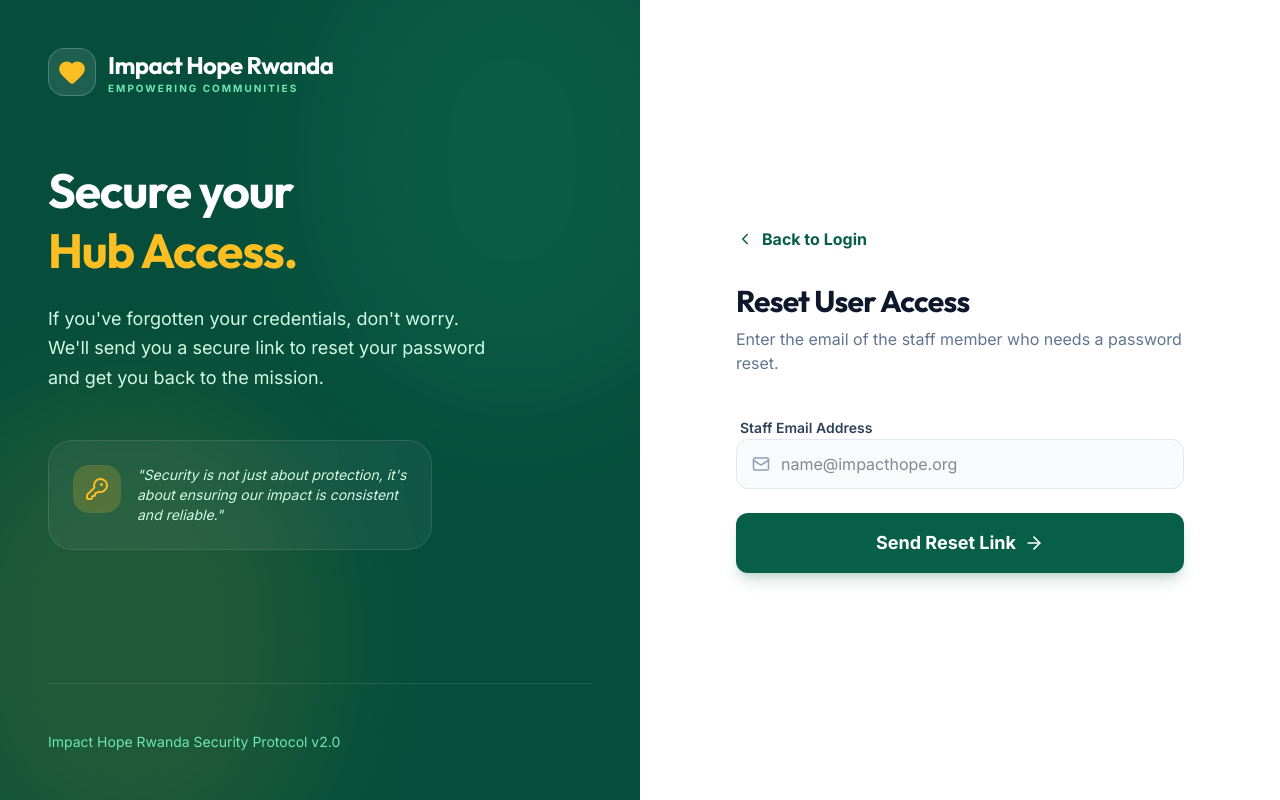
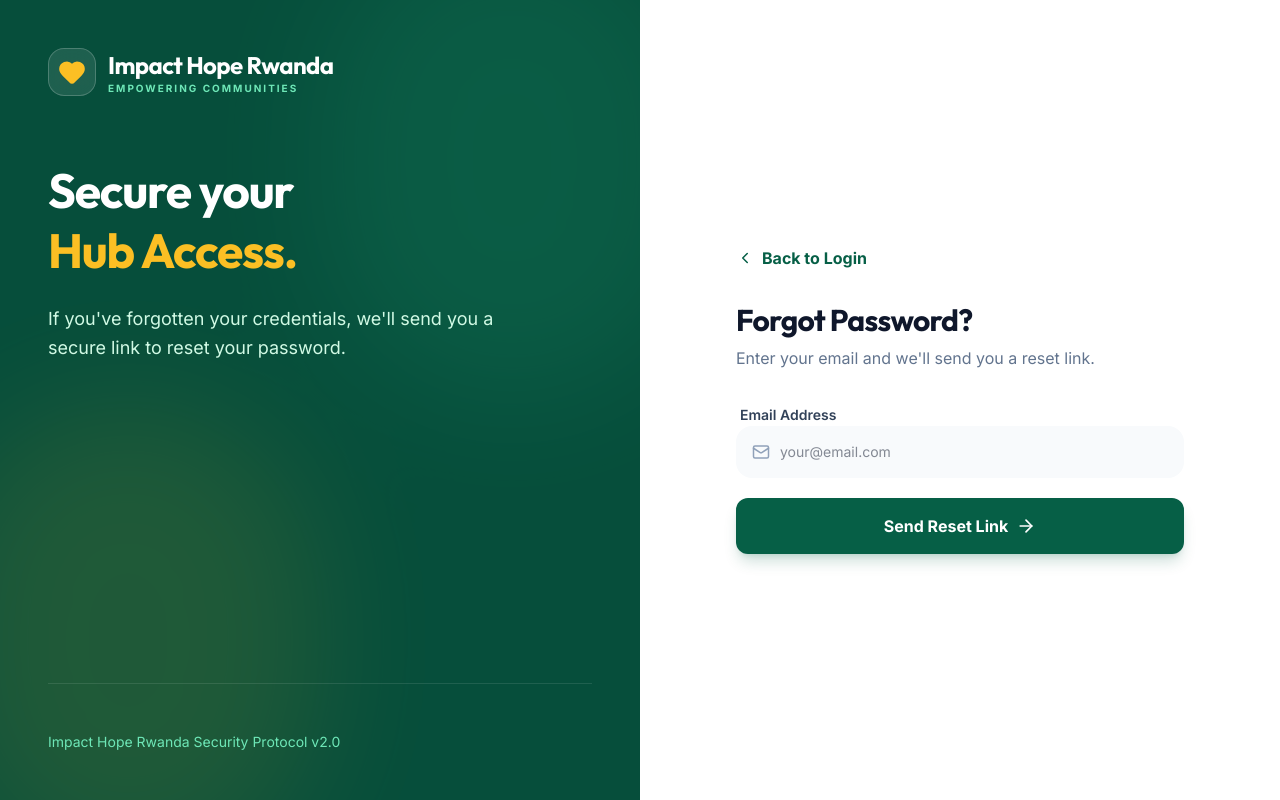
Before and after one commit to Manzi201/impacthoperwanda, a React (Vite) app: page /forgot-password in a window 1280 px wide. Built offline with nearby package versions, Linux system fonts and the light colour scheme.

Commit message:
fix: forgot password stays on page, handles reset link from email, no redirect to login

```diff
--- a/src/context/AuthProvider.jsx
+++ b/src/context/AuthProvider.jsx
@@ -109,6 +109,9 @@ export const AuthProvider = ({ children }) => {
       // Skip the first INITIAL_SESSION event — getSession handles that
       if (!initialised) return
 
+      // If this is a password recovery event, don't navigate away
+      if (_event === 'PASSWORD_RECOVERY') return
+
       const currentUser = session?.user ?? null
       setUser(currentUser)
 
@@ -148,7 +151,7 @@ export const AuthProvider = ({ children }) => {
 
   const resetPassword = async (email) => {
     const { error } = await supabase.auth.resetPasswordForEmail(email, {
-      redirectTo: `${window.location.origin}/reset-password`
+      redirectTo: `${window.location.origin}/forgot-password`
     })
     return { error }
   }
--- a/src/pages/ForgotPassword.jsx
+++ b/src/pages/ForgotPassword.jsx
@@ -1,71 +1,110 @@
-import { useState } from 'react'
-import { Link } from 'react-router-dom'
-import { Heart, Mail, ArrowRight, ChevronLeft, KeyRound, CheckCircle2 } from 'lucide-react'
+import { useState, useEffect } from 'react'
+import { Link, useNavigate } from 'react-router-dom'
+import { Heart, Mail, ArrowRight, ChevronLeft, KeyRound, CheckCircle2, Lock, Eye, EyeOff, Loader2 } from 'lucide-react'
 import { motion } from 'framer-motion'
-import { useAuth } from '../hooks/useAuth'
+import { supabase } from '../lib/supabase'
 
 const ForgotPassword = () => {
+  const navigate = useNavigate()
+
+  // Mode: 'request' = send email, 'reset' = set new password (came from email link)
+  const [mode, setMode] = useState('request')
   const [email, setEmail] = useState('')
+  const [newPassword, setNewPassword] = useState('')
+  const [confirmPassword, setConfirmPassword] = useState('')
+  const [showNew, setShowNew] = useState(false)
+  const [showConfirm, setShowConfirm] = useState(false)
   const [loading, setLoading] = useState(false)
   const [success, setSuccess] = useState(false)
   const [error, setError] = useState('')
-  const { resetPassword } = useAuth()
 
-  const handleReset = async (e) => {
+  // Detect if user came back from a password reset email link
+  // Supabase puts #access_token in the URL hash
+  useEffect(() => {
+    const hash = window.location.hash
+    if (hash && hash.includes('access_token')) {
+      // Parse the token from hash
+      const params = new URLSearchParams(hash.replace('#', '?'))
+      const type = params.get('type')
+      if (type === 'recovery') {
+        setMode('reset')
+        // Let Supabase handle the session from hash automatically
+        supabase.auth.getSession()
+      }
+    }
+  }, [])
+
+  const handleSendEmail = async (e) => {
     e.preventDefault()
     setError('')
     setLoading(true)
-    const { error } = await resetPassword(email)
+    const { error } = await supabase.auth.resetPasswordForEmail(email, {
+      redirectTo: `${window.location.origin}/forgot-password`
+    })
+    setLoading(false)
     if (error) {
       setError(error.message)
-      setLoading(false)
     } else {
       setSuccess(true)
-      setLoading(false)
+    }
+  }
+
+  const handleSetNewPassword = async (e) => {
+    e.preventDefault()
+    setError('')
+    if (newPassword !== confirmPassword) {
+      setError('Passwords do not match.')
+      return
+    }
+    if (newPassword.length < 6) {
+      setError('Password must be at least 6 characters.')
+      return
+    }
+    setLoading(true)
+    const { error } = await supabase.auth.updateUser({ password: newPassword })
+    setLoading(false)
+    if (error) {
+      setError(error.message)
+    } else {
+      setSuccess(true)
+      // Sign out and send to login after 2 seconds
+      setTimeout(async () => {
+        await supabase.auth.signOut()
+        navigate('/login')
+      }, 2000)
     }
   }
 
   return (
     <div className="min-h-screen flex bg-white">
-      {/* Left Side - Branding & Info */}
+      {/* Left Branding */}
       <div className="hidden lg:flex lg:w-1/2 bg-primary-900 relative overflow-hidden flex-col justify-between p-12 text-white">
-        <div className="absolute top-0 left-0 w-full h-full opacity-10">
+        <div className="absolute inset-0 opacity-10">
           <div className="absolute top-[-10%] right-[-10%] w-[60%] h-[60%] rounded-full bg-primary-400 blur-3xl"></div>
           <div className="absolute bottom-[-10%] left-[-10%] w-[60%] h-[60%] rounded-full bg-secondary-400 blur-3xl"></div>
         </div>
 
         <div className="relative z-10">
-          <Link to="/" className="flex items-center gap-3 mb-16">
+          <Link to="/login" className="flex items-center gap-3 mb-16">
             <div className="w-12 h-12 bg-white/10 backdrop-blur-xl rounded-2xl flex items-center justify-center border border-white/20">
               <Heart size={28} className="text-secondary-400" fill="currentColor" />
             </div>
             <div>
-              <h1 className="text-2xl font-display font-bold tracking-tight">Impact Hope Rwanda</h1>
+              <h1 className="text-2xl font-bold tracking-tight">Impact Hope Rwanda</h1>
               <p className="text-[10px] uppercase tracking-[0.2em] text-primary-300 font-bold">Empowering Communities</p>
             </div>
           </Link>
 
-          <motion.div
-            initial={{ opacity: 0, x: -20 }}
-            animate={{ opacity: 1, x: 0 }}
-            transition={{ delay: 0.2 }}
-          >
+          <motion.div initial={{ opacity: 0, x: -20 }} animate={{ opacity: 1, x: 0 }} transition={{ delay: 0.2 }}>
             <h2 className="text-5xl font-bold leading-tight mb-6">
-              Secure your <br />
+              {mode === 'reset' ? 'Set your new' : 'Secure your'}<br />
               <span className="text-secondary-400">Hub Access.</span>
             </h2>
-            <p className="text-lg text-primary-100 max-w-md leading-relaxed mb-12">
-              If you've forgotten your credentials, don't worry. We'll send you a secure link to reset your password and get you back to the mission.
+            <p className="text-lg text-primary-100 max-w-md leading-relaxed">
+              {mode === 'reset'
+                ? 'Enter your new password below. Make sure it is strong and unique.'
+                : "If you've forgotten your credentials, we'll send you a secure link to reset your password."}
             </p>
-
-            <div className="p-6 rounded-3xl bg-white/5 border border-white/10 flex items-start gap-4 max-w-sm">
-              <div className="w-12 h-12 rounded-2xl bg-secondary-400/20 flex items-center justify-center text-secondary-400 shrink-0">
-                <KeyRound size={24} />
-              </div>
-              <p className="text-sm text-primary-100 italic">
-                "Security is not just about protection, it's about ensuring our impact is consistent and reliable."
-              </p>
-            </div>
           </motion.div>
         </div>
 
@@ -74,76 +113,140 @@ const ForgotPassword = () => {
         </div>
       </div>
 
-      {/* Right Side - Forgot Password Form */}
+      {/* Right Form */}
       <div className="w-full lg:w-1/2 flex items-center justify-center p-8 md:p-12">
-        <motion.div
-          initial={{ opacity: 0, y: 20 }}
-          animate={{ opacity: 1, y: 0 }}
-          className="w-full max-w-md"
-        >
+        <motion.div initial={{ opacity: 0, y: 20 }} animate={{ opacity: 1, y: 0 }} className="w-full max-w-md">
           <Link to="/login" className="flex items-center gap-2 text-primary-800 hover:text-primary-900 font-bold mb-8 group transition-all">
             <ChevronLeft size={18} className="group-hover:-translate-x-1 transition-transform" />
             <span>Back to Login</span>
           </Link>
 
-          {success ? (
-            <div className="text-center py-8">
-              <div className="w-20 h-20 bg-emerald-50 rounded-full flex items-center justify-center text-emerald-600 mx-auto mb-6">
-                <CheckCircle2 size={40} />
-              </div>
-              <h3 className="text-3xl font-bold text-slate-900 mb-2">Check your email</h3>
-              <p className="text-slate-500 mb-8">We've sent a password reset link to your email address.</p>
-              <Link to="/login" className="btn-primary w-full py-4 text-lg">
-                <span>Return to Login</span>
-              </Link>
-            </div>
-          ) : (
+          {/* ── REQUEST MODE ── */}
+          {mode === 'request' && !success && (
             <>
-              <div className="mb-10">
-                <h3 className="text-3xl font-bold text-slate-900 tracking-tight">Reset User Access</h3>
-                <p className="text-slate-500 mt-2">Enter the email of the staff member who needs a password reset.</p>
+              <div className="mb-8">
+                <h3 className="text-3xl font-bold text-slate-900 tracking-tight">Forgot Password?</h3>
+                <p className="text-slate-500 mt-2">Enter your email and we'll send you a reset link.</p>
               </div>
 
               {error && (
-                <div className="p-4 bg-rose-50 border border-rose-100 text-rose-600 rounded-xl mb-6 text-sm">
+                <div className="p-4 bg-rose-50 border border-rose-100 text-rose-600 rounded-xl mb-5 text-sm flex items-center gap-2">
+                  <div className="w-1.5 h-1.5 rounded-full bg-rose-600 shrink-0"></div>
                   {error}
                 </div>
               )}
 
-              <form onSubmit={handleReset} className="space-y-6">
+              <form onSubmit={handleSendEmail} className="space-y-5">
                 <div className="space-y-2">
-                  <label className="text-sm font-semibold text-slate-700 ml-1">Staff Email Address</label>
+                  <label className="text-sm font-semibold text-slate-700 ml-1">Email Address</label>
                   <div className="relative group">
-                    <div className="absolute inset-y-0 left-0 pl-4 flex items-center pointer-events-none text-slate-400 group-focus-within:text-primary-800 transition-colors">
-                      <Mail size={18} />
-                    </div>
+                    <Mail className="absolute left-4 top-1/2 -translate-y-1/2 text-slate-400 group-focus-within:text-primary-800 transition-colors" size={18} />
                     <input
-                      type="email"
-                      required
-                      className="input-field pl-11"
-                      placeholder="name@impacthope.org"
+                      type="email" required
+                      className="w-full pl-11 pr-4 py-4 bg-slate-50 rounded-2xl outline-none focus:bg-white focus:ring-4 focus:ring-primary-800/5 text-sm transition-all"
+                      placeholder="your@email.com"
                       value={email}
                       onChange={(e) => setEmail(e.target.value)}
                     />
                   </div>
                 </div>
 
-                <button
-                  type="submit"
-                  disabled={loading}
-                  className="w-full btn-primary py-4 text-lg font-bold"
-                >
-                  {loading ? (
-                    <div className="w-6 h-6 border-2 border-white/30 border-t-white rounded-full animate-spin"></div>
-                  ) : (
-                    <>
-                      <span>Send Reset Link</span>
-                      <ArrowRight size={20} />
-                    </>
-                  )}
+                <button type="submit" disabled={loading} className="w-full btn-primary py-4 text-base font-bold">
+                  {loading
+                    ? <Loader2 className="animate-spin" size={20} />
+                    : <><span>Send Reset Link</span><ArrowRight size={20} /></>
+                  }
                 </button>
               </form>
             </>
+          )}
+
+          {/* ── REQUEST SUCCESS ── */}
+          {mode === 'request' && success && (
+            <div className="text-center py-8">
+              <div className="w-20 h-20 bg-emerald-50 rounded-full flex items-center justify-center text-emerald-600 mx-auto mb-6">
+                <CheckCircle2 size={40} />
+              </div>
+              <h3 className="text-2xl font-bold text-slate-900 mb-2">Check your email</h3>
+              <p className="text-slate-500 mb-8 text-sm">
+                A password reset link has been sent to <strong>{email}</strong>. Check your inbox and click the link to continue.
+              </p>
+              <Link to="/login" className="btn-primary w-full py-4 justify-center">
+                <span>Return to Login</span>
+              </Link>
+            </div>
+          )}
+
+          {/* ── RESET MODE (came from email link) ── */}
+          {mode === 'reset' && !success && (
+            <>
+              <div className="mb-8">
+                <h3 className="text-3xl font-bold text-slate-900 tracking-tight">Set New Password</h3>
+                <p className="text-slate-500 mt-2">Choose a strong password for your account.</p>
+              </div>
+
+              {error && (
+                <div className="p-4 bg-rose-50 border border-rose-100 text-rose-600 rounded-xl mb-5 text-sm flex items-center gap-2">
+                  <div className="w-1.5 h-1.5 rounded-full bg-rose-600 shrink-0"></div>
+                  {error}
+                </div>
+              )}
+
+              <form onSubmit={handleSetNewPassword} className="space-y-5">
+                <div className="space-y-2">
+                  <label className="text-sm font-semibold text-slate-700 ml-1">New Password</label>
+                  <div className="relative">
+                    <Lock className="absolute left-4 top-1/2 -translate-y-1/2 text-slate-400" size={18} />
+                    <input
+                      type={showNew ? 'text' : 'password'} required minLength={6}
+                      className="w-full pl-11 pr-12 py-4 bg-slate-50 rounded-2xl outline-none focus:bg-white focus:ring-4 focus:ring-primary-800/5 text-sm transition-all"
+                      placeholder="Min 6 characters"
+                      value={newPassword}
+                      onChange={(e) => setNewPassword(e.target.value)}
+                    />
+                    <button type="button" onClick={() => setShowNew(!showNew)} className="absolute right-4 top-1/2 -translate-y-1/2 text-slate-400">
+                      {showNew ? <EyeOff size={18} /> : <Eye size={18} />}
+                    </button>
+                  </div>
+                </div>
+
+                <div className="space-y-2">
+                  <label className="text-sm font-semibold text-slate-700 ml-1">Confirm New Password</label>
+                  <div className="relative">
+                    <Lock className="absolute left-4 top-1/2 -translate-y-1/2 text-slate-400" size={18} />
+                    <input
+                      type={showConfirm ? 'text' : 'password'} required
+                      className="w-full pl-11 pr-12 py-4 bg-slate-50 rounded-2xl outline-none focus:bg-white focus:ring-4 focus:ring-primary-800/5 text-sm transition-all"
+                      placeholder="Repeat new password"
+                      value={confirmPassword}
+                      onChange={(e) => setConfirmPassword(e.target.value)}
+                    />
+                    <button type="button" onClick={() => setShowConfirm(!showConfirm)} className="absolute right-4 top-1/2 -translate-y-1/2 text-slate-400">
+                      {showConfirm ? <EyeOff size={18} /> : <Eye size={18} />}
+                    </button>
+                  </div>
+                </div>
+
+                <button type="submit" disabled={loading} className="w-full btn-primary py-4 text-base font-bold">
+                  {loading
+                    ? <Loader2 className="animate-spin" size={20} />
+                    : <><KeyRound size={20} /><span>Update Password</span></>
+                  }
+                </button>
+              </form>
+            </>
+          )}
+
+          {/* ── RESET SUCCESS ── */}
+          {mode === 'reset' && success && (
+            <div className="text-center py-8">
+              <div className="w-20 h-20 bg-emerald-50 rounded-full flex items-center justify-center text-emerald-600 mx-auto mb-6">
+                <CheckCircle2 size={40} />
+              </div>
+              <h3 className="text-2xl font-bold text-slate-900 mb-2">Password Updated!</h3>
+              <p className="text-slate-500 text-sm">Your password has been changed. Redirecting to login...</p>
+              <div className="mt-4 w-6 h-6 border-2 border-primary-800 border-t-transparent rounded-full animate-spin mx-auto"></div>
+            </div>
           )}
         </motion.div>
       </div>
```
